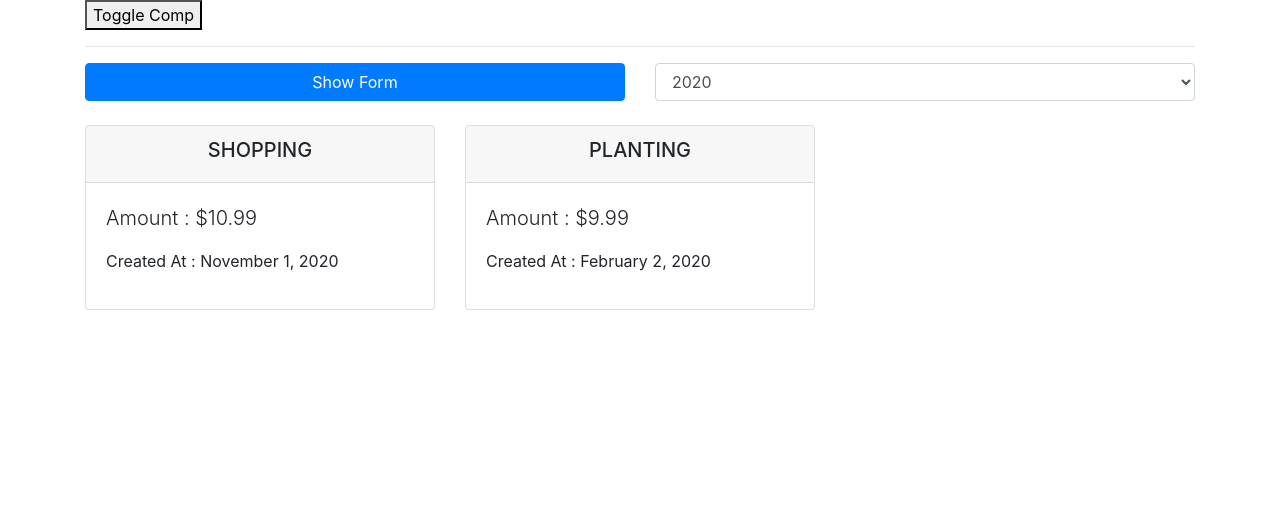
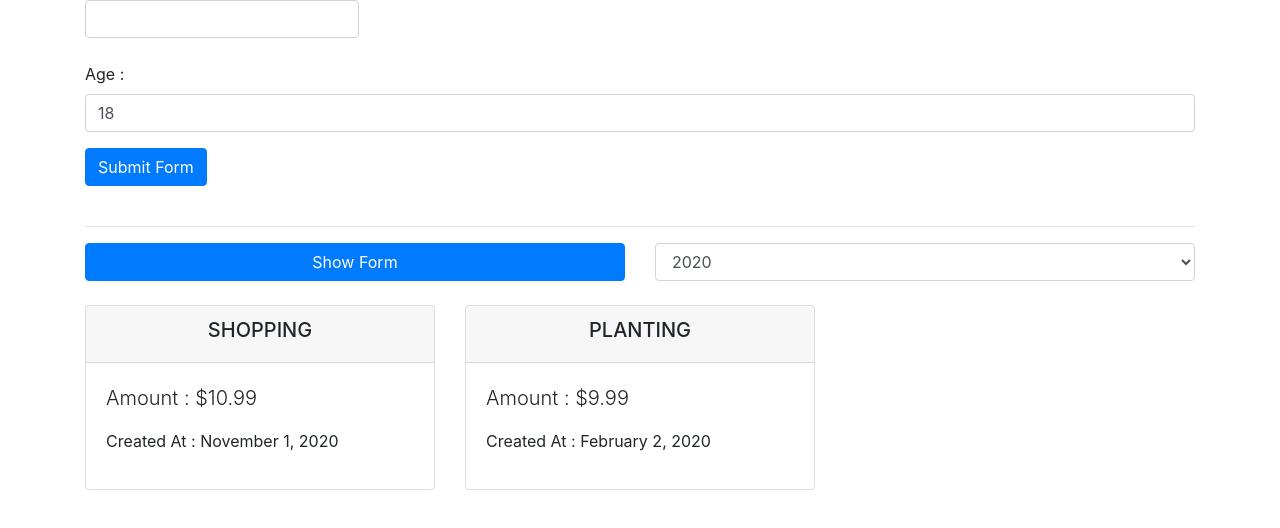
Before and after one commit to synergy2411/ericsson_oct21_b1, a React (Create React App) app in the folder notes-app/: page / in a window 1280 px wide. Shown: the top 528 px of the page. Built offline with nearby package versions, Linux system fonts and the light colour scheme.

Commit message:
form validation

```diff
--- a/notes-app/package.json
+++ b/notes-app/package.json
@@ -7,6 +7,7 @@
     "@testing-library/react": "^11.2.7",
     "@testing-library/user-event": "^12.8.3",
     "bootstrap": "^4.6.0",
+    "formik": "^2.2.9",
     "prop-types": "^15.7.2",
     "react": "^17.0.2",
     "react-dom": "^17.0.2",
--- a/notes-app/src/App.js
+++ b/notes-app/src/App.js
@@ -1,6 +1,7 @@
 import "bootstrap/dist/css/bootstrap.min.css";
 import React, { Component, useState } from "react";
 import ClassBasedComp from "./components/CompType/ClassBasedComp";
+import FormDemo from "./components/Demo/FormDemo";
 
 import Notes from "./components/Notes/Notes";
 
@@ -16,8 +17,9 @@ class App extends Component {
   render() {
     return (
       <div className="container">
-        <button onClick={() => this.setState({toggleComp : !this.state.toggleComp})}>Toggle Comp</button>
-        {this.state.toggleComp && <ClassBasedComp title={this.state.title} />}
+        <FormDemo />
+        {/* <button onClick={() => this.setState({toggleComp : !this.state.toggleComp})}>Toggle Comp</button>
+        {this.state.toggleComp && <ClassBasedComp title={this.state.title} />} */}
         <br />
         <hr />
         <Notes />
--- /dev/null
+++ b/notes-app/src/components/Demo/FormDemo.js
@@ -0,0 +1,70 @@
+import { useFormik } from "formik";
+
+const FormDemo = () => {
+  const formik = useFormik({
+    initialValues: {
+      email: "",
+      age: 18,
+    },
+    validate: (values) => {
+      let errors = {};
+      if (!values.email) {
+        errors.email = "Required Filed";
+      }
+      if (!values.email.includes("@")) {
+        errors.email = "Should be in proper email format";
+      }
+      if(values.age > 60){
+          errors.age = "Should be less than 60";
+      }
+      return errors;
+    },
+    onSubmit: (values) => {
+      console.log(values);
+    },
+  });
+
+  console.log(formik)
+
+  return (
+    <form onSubmit={formik.handleSubmit}>
+      <div className="form-group">
+        <label htmlFor="email">
+          <input
+            type="email"
+            name="email"
+            id="email"
+            className="form-control"
+            onChange={formik.handleChange}
+            value={formik.values.email}
+          />
+        </label>
+
+        {formik.errors.email ? (
+          <div className="alert alert-danger"> {formik.errors.email} </div>
+        ) : null}
+      </div>
+      <div className="form-group">
+        <label htmlFor="age">Age : </label>
+        <input
+          type="age"
+          name="age"
+          id="age"
+          className="form-control"
+          onChange={formik.handleChange}
+          value={formik.values.age}
+        />
+        {formik.errors.age ?
+            <div className="alert alert-danger">{formik.errors.age} </div>
+            : null}
+      </div>
+
+      <input type="submit"
+        value="Submit Form"
+        className="btn btn-primary"
+        disabled={!formik.isValid} />
+    </form>
+  );
+};
+
+export default FormDemo;
```
Also changed, not shown: 1 other file (tests, documents, lock files or other folders).
